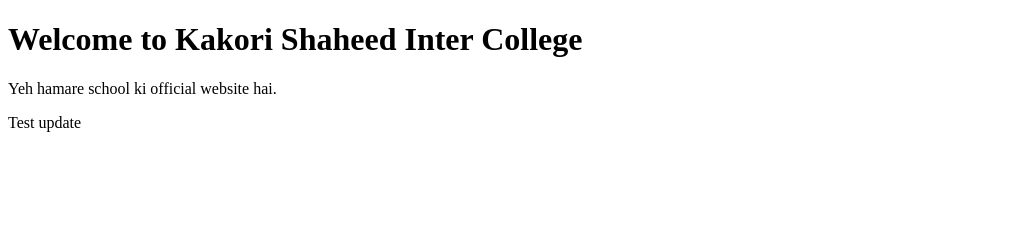
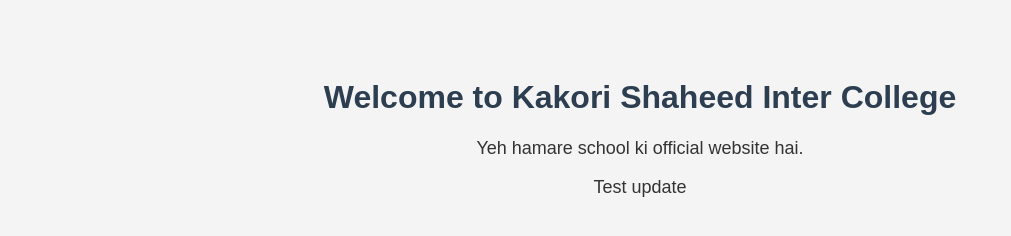
Before and after one commit to ksic85/Kakori-Shaheed-Inter-College, a plain HTML site: page index.html in a window 1280 px wide. Shown: the whole page, without its empty margins (0-1011 px from the left). Drawn offline with Linux system fonts and the light colour scheme.

Commit message:
Update index.html

```diff
--- a/index.html
+++ b/index.html
@@ -2,6 +2,21 @@
 <html>
 <head>
   <title>Kakori Shaheed Inter College</title>
+  <style>
+    body {
+      font-family: Arial, sans-serif;
+      background-color: #f4f4f4;
+      text-align: center;
+      padding-top: 50px;
+    }
+    h1 {
+      color: #2c3e50;
+    }
+    p {
+      font-size: 18px;
+      color: #333;
+    }
+  </style>
 </head>
 <body>
   <h1>Welcome to Kakori Shaheed Inter College</h1>
```
